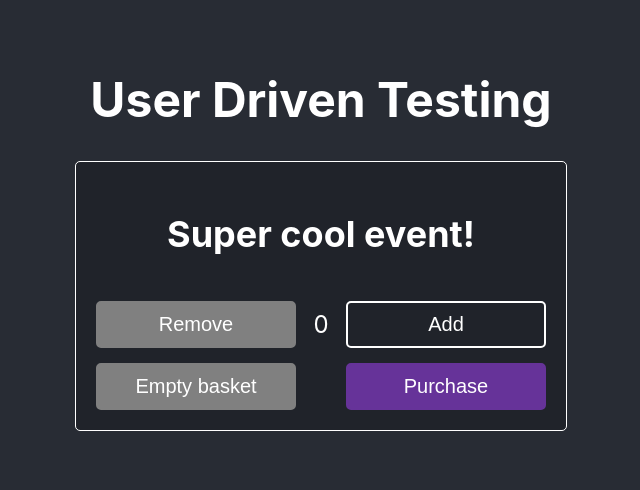
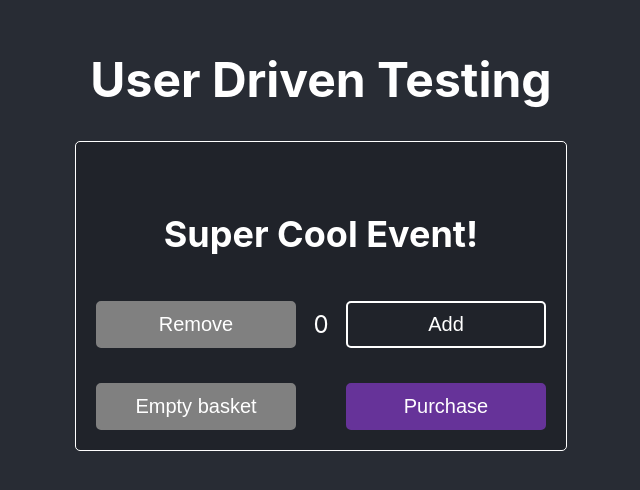
Before and after one commit to aleoyakas/user-driven-testing, a React (Create React App) app: page / in a window 1280 px wide. Shown: the part 166-656 px from the top of the page, without its empty margins (319-959 px from the left). Built offline with nearby package versions, Linux system fonts and the light colour scheme.

Commit message:
Separated Event container into Events container and Event component

```diff
--- a/src/containers/Event/Event.module.css
+++ b/src/components/Button/Button.module.css
@@ -1,20 +1,3 @@
-.container,
-.btnGroup {
-  width: 100%;
-  display: flex;
-  align-items: center;
-  justify-content: space-between;
-}
-
-.container {
-  max-width: 300px;
-  flex-direction: column;
-  border: 1px solid white;
-  padding: 20px;
-  border-radius: 5px;
-  background-color: rgba(0,0,0,0.2);
-}
-
 .btn {
   cursor: pointer;
   border-radius: 5px;
@@ -24,26 +7,26 @@
   min-width: 120px;
 }
 
-.btnPrimary {
+.primaryBtn {
   background-color: rebeccapurple;
   border: 2px solid rebeccapurple;
   color: white;
 }
 
-.btnPrimary:hover,
-.btnPrimary:focus-visible {
+.primaryBtn:hover,
+.primaryBtn:focus-visible {
   background-color: rgb(86, 37, 134);
   border-color: rgb(86, 37, 134);
 }
 
-.btnSecondary {
+.secondaryBtn {
   background-color: transparent;
   border: 2px solid white;
   color: white;
 }
 
-.btnSecondary:hover,
-.btnSecondary:focus-visible {
+.secondaryBtn:hover,
+.secondaryBtn:focus-visible {
   background-color: white;
   color: #282c34;
 }
@@ -56,11 +39,6 @@
 }
 
 @media (min-width: 900px) {
-  .container {
-    font-size: 24px;
-    max-width: 450px;
-  }
-
   .btn {
     font-size: 20px;
     width: 200px;
--- /dev/null
+++ b/src/components/Button/Button.tsx
@@ -0,0 +1,32 @@
+import React, { FC } from 'react';
+import joinClasses from '../../utils/joinClasses';
+import styles from './Button.module.css';
+
+interface Props {
+  children: string
+  onClick: () => void
+  variant?: 'primary' | 'secondary'
+  isAriaDisabled?: boolean
+  className?: string
+}
+
+const Button: FC<Props> = ({
+  children,
+  onClick,
+  variant = '',
+  isAriaDisabled = false,
+  className,
+}) => {
+  const classes = [styles.btn, styles[`${variant}Btn`], className].filter((x) => x) as string[];
+  return (
+    <button
+      onClick={onClick}
+      className={joinClasses(classes)}
+      aria-disabled={isAriaDisabled}
+    >
+      {children}
+    </button>
+  );
+}
+
+export default Button;
--- /dev/null
+++ b/src/components/Button/index.tsx
@@ -0,0 +1 @@
+export { default } from './Button';
--- /dev/null
+++ b/src/components/Event/Event.module.css
@@ -0,0 +1,20 @@
+.container,
+.btnGroup {
+  width: 100%;
+  display: flex;
+  align-items: center;
+  justify-content: space-between;
+}
+
+.container {
+  max-width: 300px;
+  flex-direction: column;
+  padding: 20px;
+}
+
+@media (min-width: 900px) {
+  .container {
+    font-size: 24px;
+    max-width: 450px;
+  }
+}
--- /dev/null
+++ b/src/components/Event/Event.tsx
@@ -0,0 +1,41 @@
+import React, { FC } from 'react';
+import Button from '../Button';
+import styles from './Event.module.css';
+
+interface Props {
+  eventName: string
+  ticketCount: number
+  increaseTicketCount: () => void
+  decreaseTicketCount: () => void
+}
+
+const Event: FC<Props> = ({
+  eventName,
+  ticketCount,
+  increaseTicketCount,
+  decreaseTicketCount
+}) => {
+  return (
+    <div className={styles.container}>
+      <h2>{eventName}</h2>
+      <div className={styles.btnGroup}>
+        <Button
+          onClick={decreaseTicketCount}
+          variant="secondary"
+          isAriaDisabled={ticketCount <= 0}
+        >
+          Remove
+        </Button>
+        <p>{ticketCount}</p>
+        <Button
+          onClick={increaseTicketCount}
+          variant="secondary"
+        >
+          Add
+        </Button>
+      </div>
+    </div>
+  );
+}
+
+export default Event;
--- a/src/containers/App/App.tsx
+++ b/src/containers/App/App.tsx
@@ -1,12 +1,12 @@
 import React, { FC } from 'react';
-import Event from '../Event';
+import Events from '../Events';
 import styles from './App.module.css';
 
 const App: FC = () => {
   return (
     <div className={styles.container}>
       <h1>User Driven Testing</h1>
-      <Event />
+      <Events />
     </div>
   );
 }
--- a/src/containers/Event/Event.tsx
+++ /dev/null
@@ -1,59 +0,0 @@
-import React, { FC, useState } from 'react';
-import purchaseTickets from '../../requests/purchaseTickets';
-import joinClasses from '../../utils/joinClasses';
-import styles from './Event.module.css';
-
-const Event: FC = () => {
-  const [ticketCount, setTicketCount] = useState(0);
-
-  const increaseTicketCount = () =>
-    setTicketCount((currentValue) => currentValue + 1);
-
-  const decreaseTicketCount = () => {
-    if (ticketCount > 0) {
-      setTicketCount((currentValue) => currentValue - 1);
-    }
-  };
-
-  const resetTicketCount = () =>
-    setTicketCount(0);
-
-  return (
-    <div className={styles.container}>
-      <h2>Super cool event!</h2>
-      <div className={styles.btnGroup}>
-        <button
-          onClick={decreaseTicketCount}
-          className={joinClasses([styles.btn, styles.btnSecondary])}
-          aria-disabled={ticketCount <= 0}
-        >
-          Remove
-        </button>
-        <p>{ticketCount}</p>
-        <button
-          onClick={increaseTicketCount}
-          className={joinClasses([styles.btn, styles.btnSecondary])}
-        >
-          Add
-        </button>
-      </div>
-      <div className={styles.btnGroup}>
-        <button
-          onClick={resetTicketCount}
-          className={joinClasses([styles.btn, styles.btnSecondary])}
-          aria-disabled={ticketCount <= 0}
-        >
-          Empty basket
-        </button>
-        <button
-          onClick={() => purchaseTickets(ticketCount)}
-          className={joinClasses([styles.btn, styles.btnPrimary])}
-        >
-          Purchase
-        </button>
-      </div>
-    </div>
-  );
-}
-
-export default Event;
--- /dev/null
+++ b/src/containers/Events/Events.module.css
@@ -0,0 +1,23 @@
+.container,
+.btnGroup {
+  width: 100%;
+  display: flex;
+  align-items: center;
+  justify-content: space-between;
+}
+
+.container {
+  max-width: 300px;
+  flex-direction: column;
+  border: 1px solid white;
+  padding: 20px;
+  border-radius: 5px;
+  background-color: rgba(0,0,0,0.2);
+}
+
+@media (min-width: 900px) {
+  .container {
+    font-size: 24px;
+    max-width: 450px;
+  }
+}
--- /dev/null
+++ b/src/containers/Events/Events.tsx
@@ -0,0 +1,63 @@
+import React, { FC, useState } from 'react';
+import purchaseTickets from '../../requests/purchaseTickets';
+import Button from '../../components/Button';
+import Event from '../../components/Event';
+import styles from './Events.module.css';
+
+const Events: FC = () => {
+  const ticketCountInit = {
+    superCoolEvent: 0,
+    anotherAmazingEvent: 0,
+  }
+  const [ticketCount, setTicketCount] = useState<Record<string, number>>(ticketCountInit);
+
+  const totalTicketCount = Object.values(ticketCount)
+    .reduce((total, current) => total + current, 0);
+
+  const increaseTicketCount = (eventKey: string) => () =>
+  setTicketCount((currentValue) => ({
+    ...currentValue,
+    [eventKey]: currentValue[eventKey] + 1,
+  }));
+
+  const decreaseTicketCount = (eventKey: string) => () => {
+    if (ticketCount[eventKey] > 0) {
+      setTicketCount((currentValue) => ({
+        ...currentValue,
+        [eventKey]: currentValue[eventKey] - 1,
+      }));
+    }
+  };
+
+  const resetTicketCount = () =>
+    setTicketCount(ticketCountInit);
+
+  return (
+    <div className={styles.container}>
+      <Event
+        eventName="Super Cool Event!"
+        ticketCount={ticketCount.superCoolEvent}
+        increaseTicketCount={increaseTicketCount('superCoolEvent')}
+        decreaseTicketCount={decreaseTicketCount('superCoolEvent')}
+      />
+
+      <div className={styles.btnGroup}>
+        <Button
+          onClick={resetTicketCount}
+          isAriaDisabled={totalTicketCount <= 0}
+          variant="secondary"
+        >
+          Empty basket
+        </Button>
+        <Button
+          onClick={() => purchaseTickets(totalTicketCount)}
+          variant="primary"
+        >
+          Purchase
+        </Button>
+      </div>
+    </div>
+  );
+}
+
+export default Events;
--- /dev/null
+++ b/src/containers/Events/index.tsx
@@ -0,0 +1 @@
+export { default } from './Events';
```
Also changed, not shown: src/components/Event/index.tsx (renamed from src/containers/Event/index.tsx).
